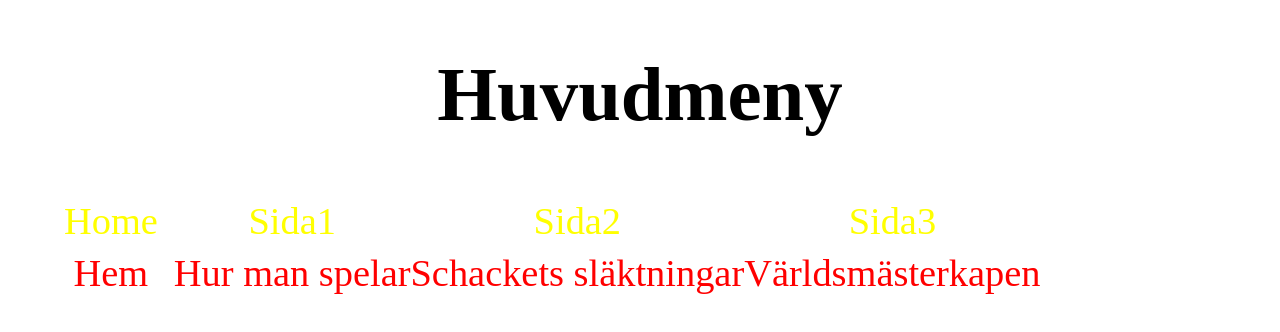
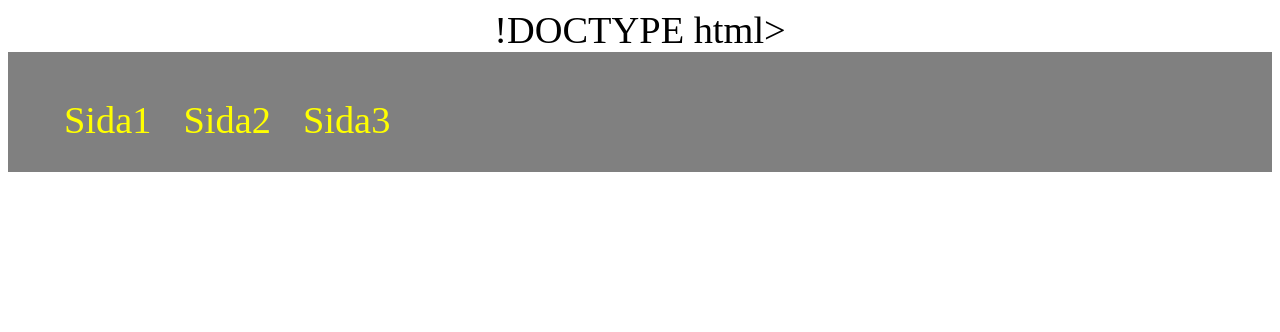
Before and after one commit to Maximiliam02/Slutprojekt, a plain HTML site: page Websida.html in a window 1280 px wide. Drawn offline with Linux system fonts and the light colour scheme.

Commit message:
Update Websida.html

```diff
--- a/Websida.html
+++ b/Websida.html
@@ -1,32 +1,25 @@
-<!DOCTYPE html>
+!DOCTYPE html>
 <html lang="sv">
-
   <head>
-    <meta charset= "utf-8">
-    <link href="StyleSheet.css" rel="StyleSheet">
-    <title>Index</title>
+     <meta charset="utf-8">
+     <link href ="StyleSheet.css" rel="Stylesheet">
+     <title>Index</title>
   </head>
 
   <body>
 
-     <div class="Header">
-	 <h1>Huvudmeny<h1>
-     </div>
-     <div class ="Meny">
-       <ul>
-         <li><a href="">Home</a>Hem</li>
-         <li><a href="">Sida1</a>Hur man spelar</li>
-         <li><a href="">Sida2</a>Schackets släktningar</li>
-         <li><a href="">Sida3</a>Världsmästerkapen</li>
-       </ul>
-	 </div>
+     <div>
+	   <nav>
+           <ul>
+
+           <li><a href="">Sida1</a><li>
+          <li> <a href="">Sida2</a></li>
+           <li><a href="">Sida3</a></li>
+		   </ul>
+	   </nav>
+        </div>
 
 
-	 <div class="Main">
-
-
-	 </div>
 
   </body>
-
-  </html>
+</html>
```
